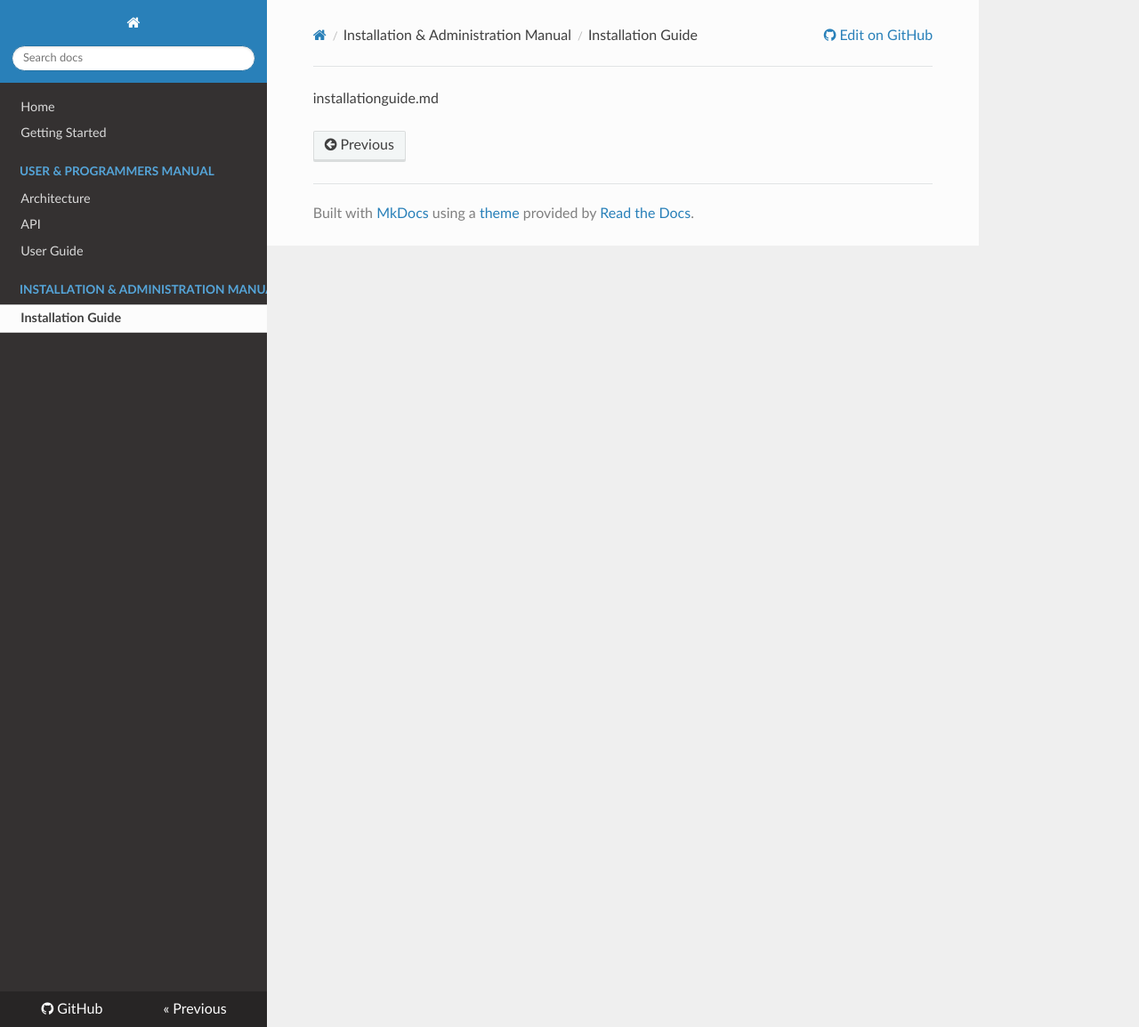
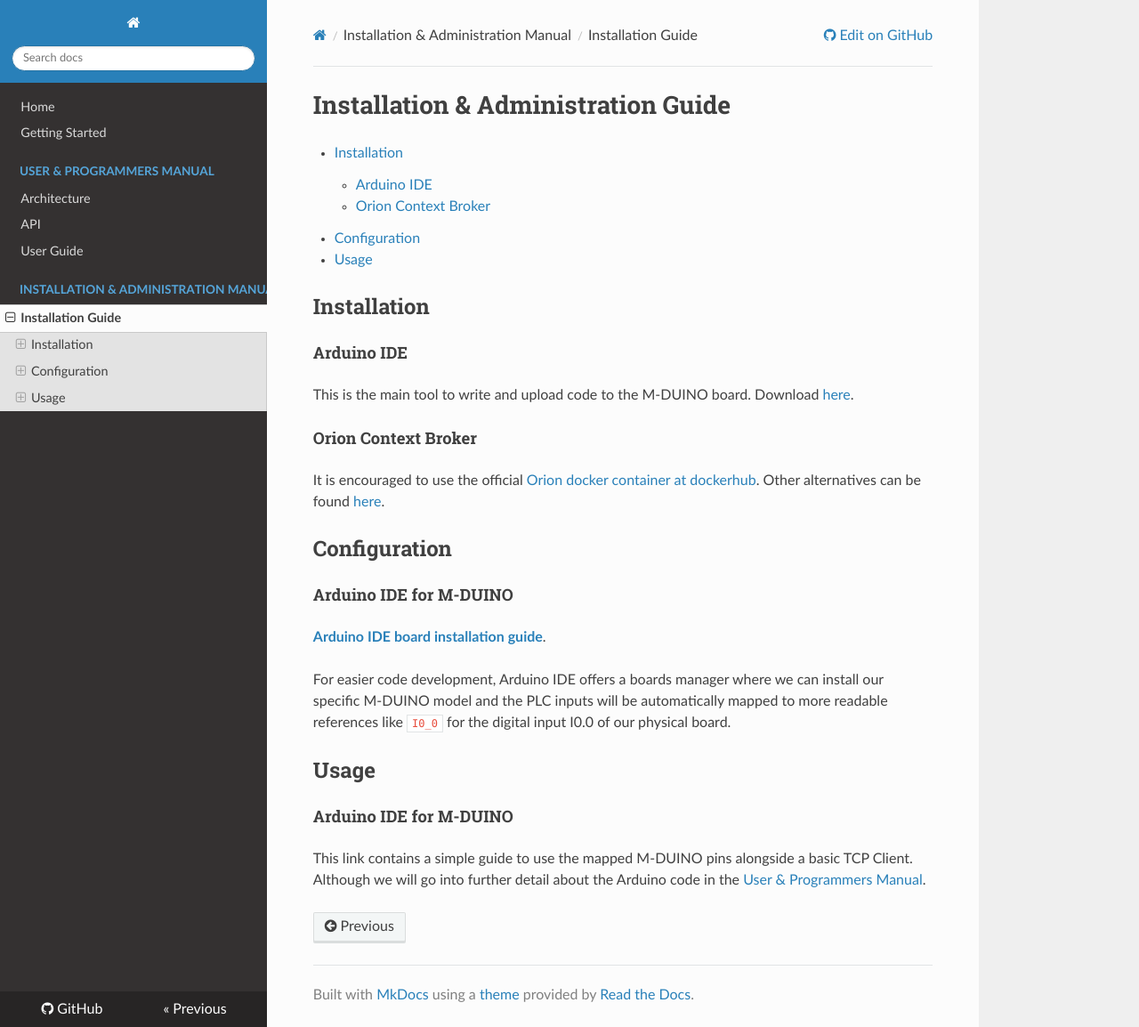
Before and after one commit to ramp-eu/AGILPLAS, an MkDocs documentation site: the page built from docs/installationguide.md, in a window 1280 px wide and 1154 px high. Shown: the whole window at 89% size. Built offline with MkDocs 1.6.1, drawn with Linux system fonts in a browser that asks for light colours; nearby versions of some CDN libraries; old or Windows-style settings are respelled for this version of MkDocs.

Commit message:
initial installationguide.md

```diff
--- a/docs/installationguide.md
+++ b/docs/installationguide.md
@@ -1 +1,36 @@
-installationguide.md
+# Installation & Administration Guide
+
+-   [Installation](#installation)
+    -   [Arduino IDE](#arduino-ide)
+    -   [Orion Context Broker](#orion-context-broker)
+-   [Configuration](#configuration)
+-   [Usage](#usage)
+
+
+## Installation
+
+#### Arduino IDE
+
+This is the main tool to write and upload code to the M-DUINO board.
+Download [here](https://www.arduino.cc/en/software).
+
+#### Orion Context Broker
+
+It is encouraged to use the official [Orion docker container at dockerhub](https://hub.docker.com/r/fiware/orion/). Other alternatives can be found [here](https://fiware-orion.readthedocs.io/en/master/admin/install/index.html#installing-orion).
+
+
+
+
+## Configuration
+
+#### Arduino IDE for M-DUINO
+
+**[Arduino IDE board installation guide](https://www.industrialshields.com/first-steps-with-the-industrial-arduino-based-plc-s-and-the-panel-pc-s-raspberry-pi-based#boards)**.
+
+For easier code development, Arduino IDE offers a boards manager where we can install our specific M-DUINO model and the PLC inputs will be automatically mapped to more readable references like `I0_0` for the digital input I0.0 of our physical board.
+
+## Usage
+
+#### Arduino IDE for M-DUINO
+
+This link contains a simple guide to use the mapped M-DUINO pins alongside a basic TCP Client. Although we will go into further detail about the Arduino code in the [User & Programmers Manual](usermanual.md).
```
